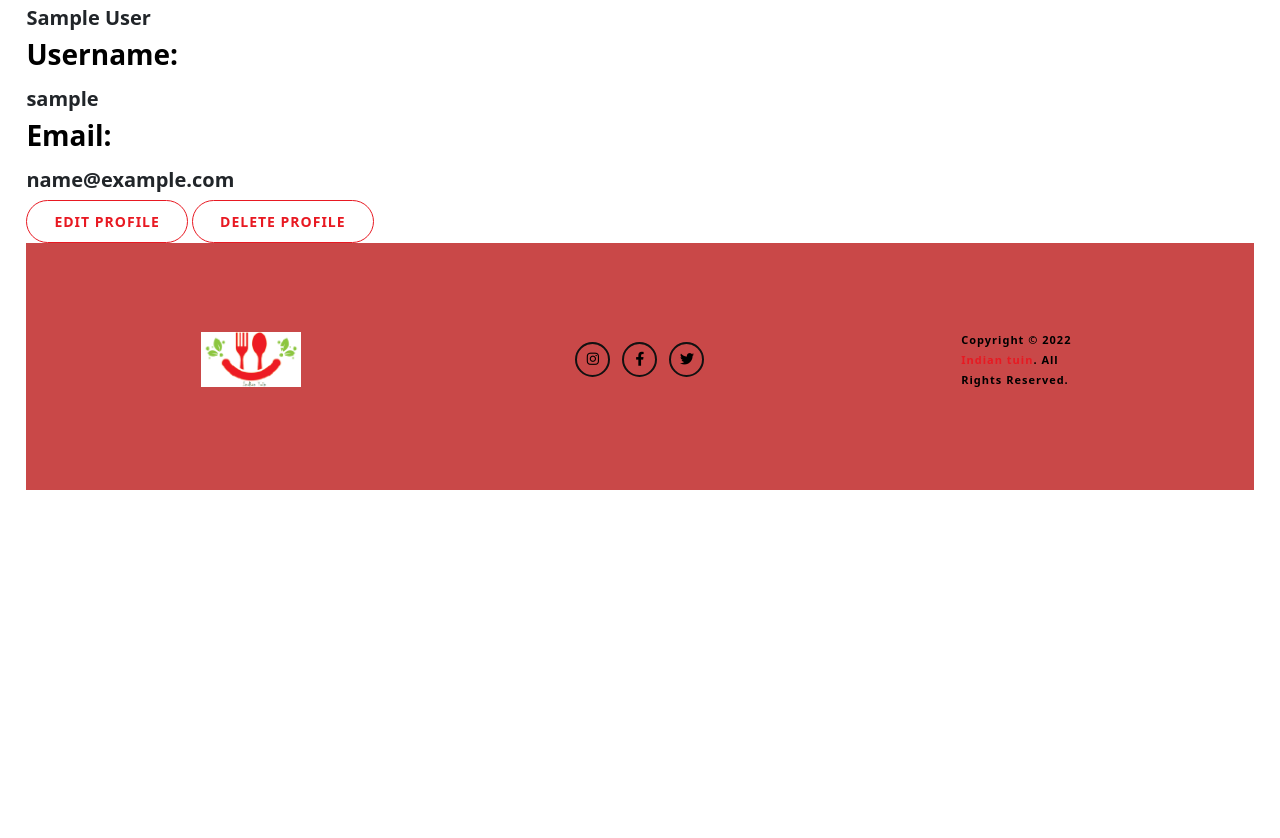
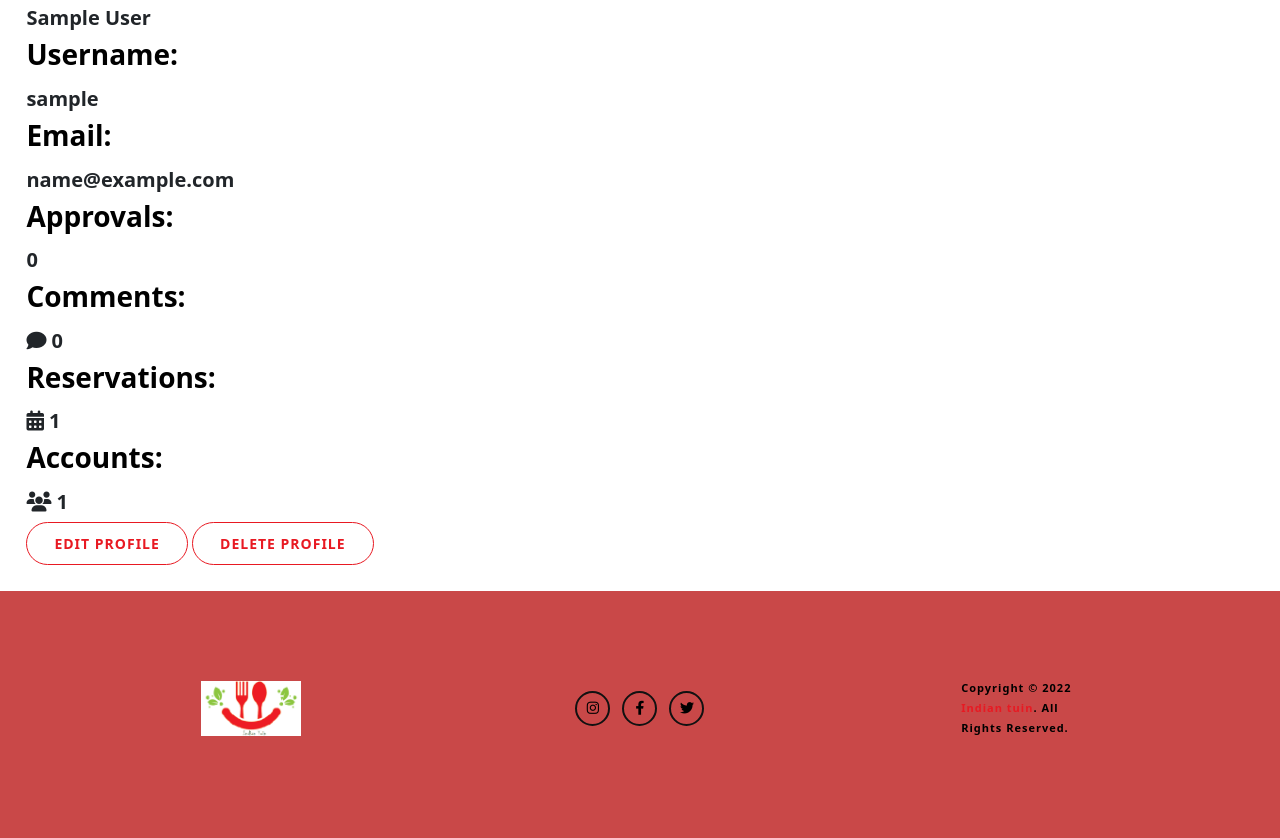
Before and after one commit to ssreelakshmi88/The-Indian-tuin-restaurant_PP4, a Django app: page /users/profile/ in a window 1280 px wide. Shown: the part 417-1255 px from the top of the page. Before the commit the page ends 907 px from the top, so only its background shows below. Run offline with Django 3.2, Linux system fonts and the light colour scheme; a user stored in the database is signed in; tables that the repository leaves empty hold one stand-in row (values such as "Sample post"); some libraries are stand-ins or nearby versions.

Commit message:
Add more contents to user profile

```diff
--- a/blog/models.py
+++ b/blog/models.py
@@ -26,7 +26,7 @@ class Post(models.Model):
         (5, 'drinks'),
         (6, 'sweet'),
         (7, 'seafood'),
-         (8, 'vegetarian'),
+        (8, 'vegetarian'),
         ), null=True)
     updated_on = models.DateTimeField(auto_now=True)
     content = models.TextField()
--- a/users/templates/users/profile.html
+++ b/users/templates/users/profile.html
@@ -27,10 +27,52 @@
             <h5>{{ profile.email }}</h5>
         </div>
     </div>
+    {% if user.is_staff %}
+    <div class="card-body-icons">
+        <div>
+            <h3>Approvals:</h3>
+            <h5>{{ approvals }}
+            </h5>
+        </div>
+        <div>
+            <h3>Comments:</h3>
+            <h5><i class="fa-solid fa-comment"></i> {{ comments }}</h5>
+        </div>
+        <div>
+            <h3>Reservations:</h3>
+            <h5><i class="fa-solid fa-calendar-days"></i>
+                {{ reservations }}</h5>
+        </div>
+        <div>
+            <h3>Accounts:</h3>
+            <h5><i class="fa-solid fa-users"></i></a>
+                {{ users }}</h5>
+        </div>
+    </div>
+    {% else %}
+    <div class="card-body-icons">
+        <div>
+            <h3>Likes:</h3>
+            <h5><i class="fa-solid fa-thumbs-up"></i> {{ likes }}</h5>
+        </div>
+        <div>
+            <h3>Comments:</h3>
+            <h5><i class="fa-solid fa-comment"></i> {{ comments }}</h5>
+        </div>
+        <div>
+            <h3>Reservations:</h3>
+            <h5><i class="fa-solid fa-calendar-days"></i></a>
+                {{ reservations }}</h5>
+        </div>
+    </div>
+    {% endif %}
+
     <div class="profile-actions"><button class="reserve-button">Edit
             Profile</button></a>
         <button class="reserve-button">Delete
             Profile</button></a>
 
     </div>
-    {% endblock %}
+</div>
+
+{% endblock %}
--- a/users/views.py
+++ b/users/views.py
@@ -9,6 +9,8 @@ from .forms import UserProfileForm, ContactForm
 from django.contrib.auth.forms import AuthenticationForm
 from django.core.mail import send_mail, BadHeaderError
 from django.http import HttpResponse, HttpResponseRedirect
+from blog.models import Post, Comment
+from restaurant.models import Reservation
 
 
 def user_register(request):
@@ -34,10 +36,28 @@ def user_profile(request):
     """
     user = User.objects.filter(username=request.user.username).first()
     profile = user.userprofile
-    context = {
+    approvals = Comment.objects.filter(approved=False).count()
+    users = UserProfile.objects.all().count()
+    if user.is_staff:
+        reservations = Reservation.objects.all().count()
+    else:
+        reservations = Reservation.objects. \
+                filter(email=request.user.email).count()
+    likes = 0
+    comments = 0
+    posts = Post.objects.all()
+    for post in posts:
+        comments += post.comments.filter(name=request.user).count()
+        likes += post.likes.filter(username=request.user.username).count()
+        context = {
             'profile': profile,
-              }
-    return render(request, 'users/profile.html', context=context)
+            'users': users,
+            'reservations': reservations,
+            'comments': comments,
+            'likes': likes,
+            'approvals': approvals,
+        }
+        return render(request, 'users/profile.html', context=context)
 
 
 def contact(request):
```
